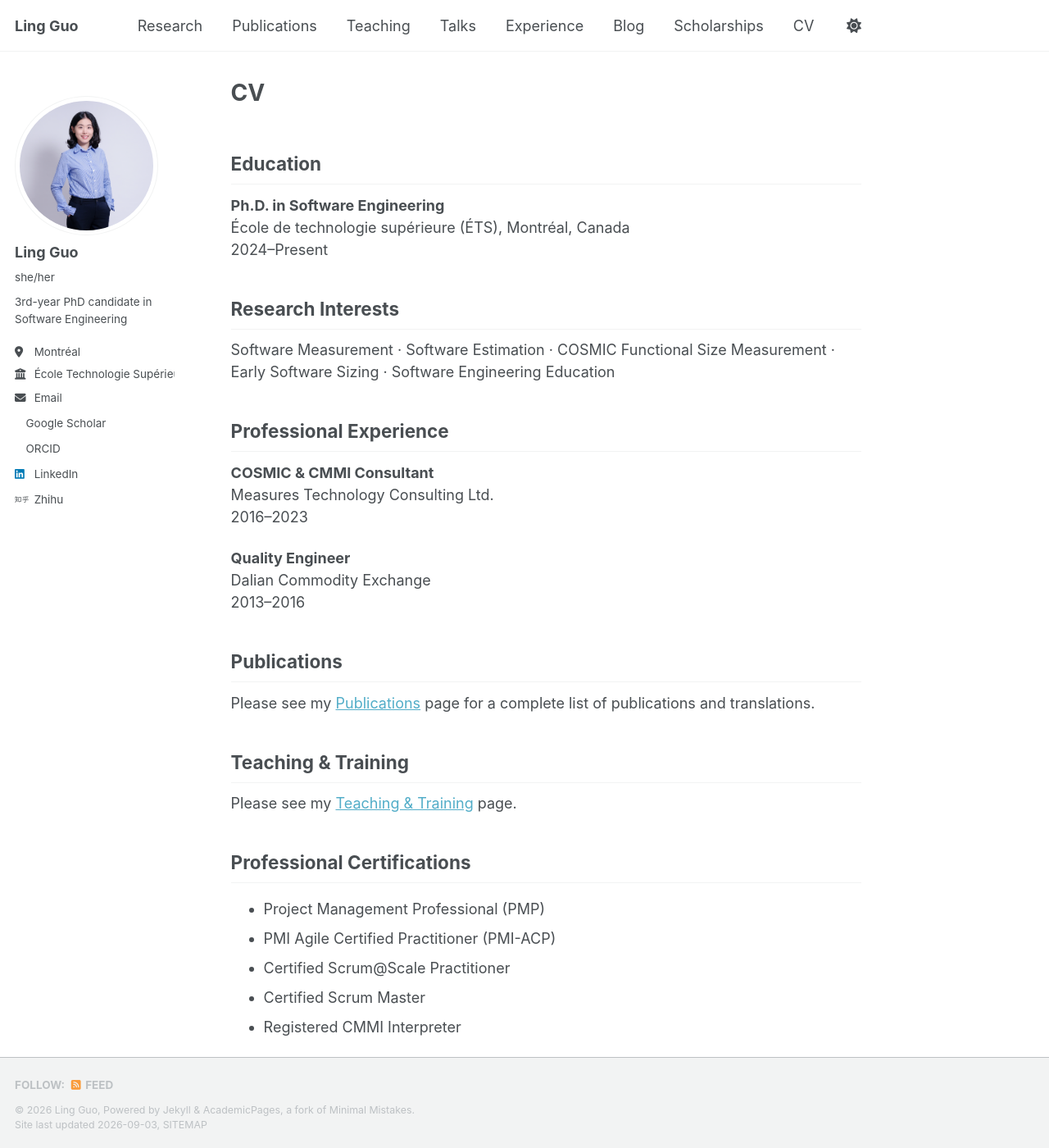
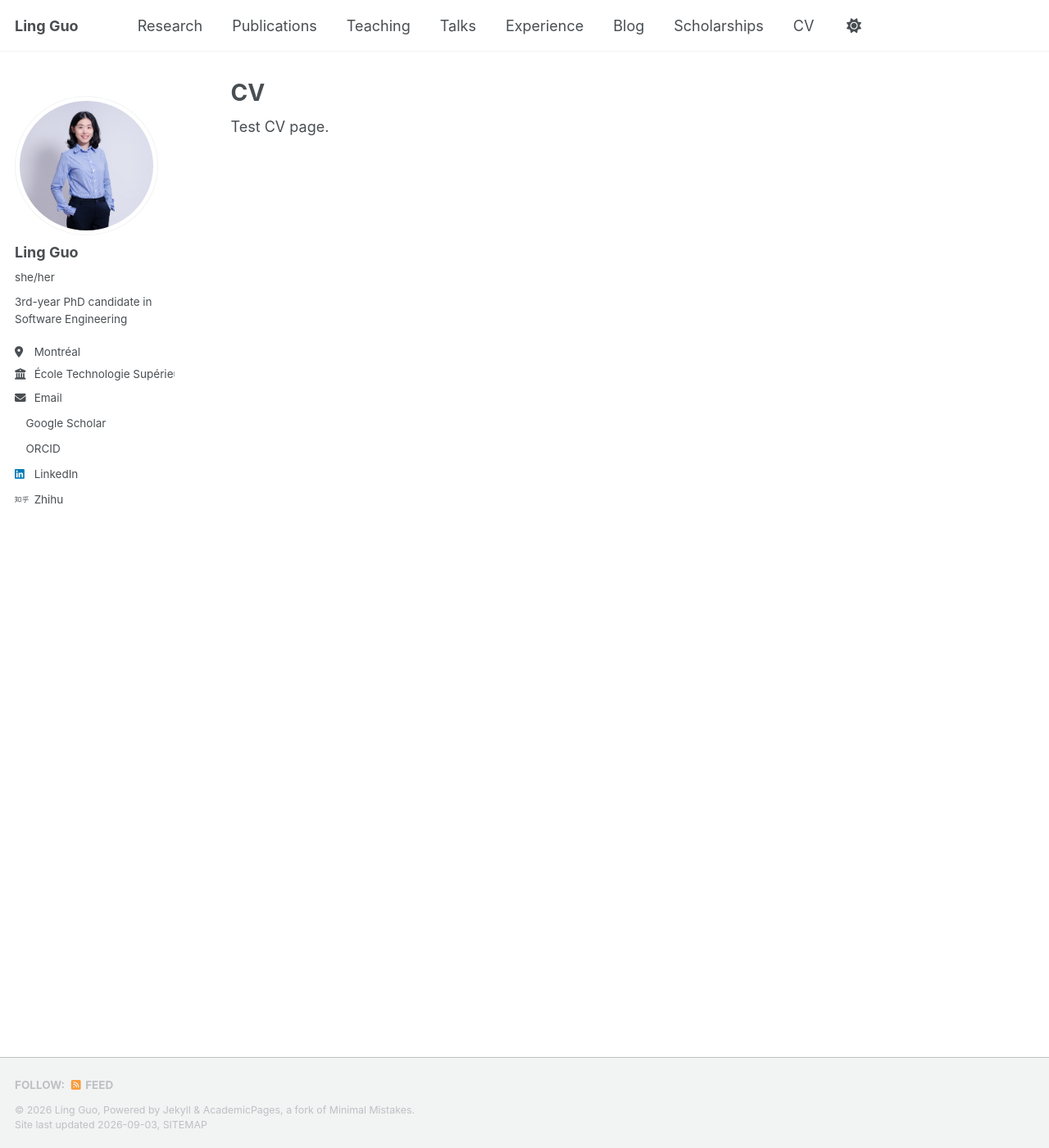
Before and after one commit to lingguo-research/lingguo-research.github.io, a Jekyll site: the page built from _pages/cv.md, in a window 1280 px wide and 1400 px high. Shown: the whole window at 82% size. Built offline with Jekyll 4.4.1, drawn with Linux system fonts in a browser that asks for light colours; a style sheet for code colours, icons or effects is not loaded.

Commit message:
Update cv.md

```diff
--- a/_pages/cv.md
+++ b/_pages/cv.md
@@ -4,42 +4,4 @@ permalink: /cv/
 author_profile: true
 ---
 
-## Education
-
-**Ph.D. in Software Engineering**
-École de technologie supérieure (ÉTS), Montréal, Canada
-2024–Present
-
-## Research Interests
-
-Software Measurement · Software Estimation · COSMIC Functional Size Measurement · Early Software Sizing · Software Engineering Education
-
-## Professional Experience
-
-**COSMIC & CMMI Consultant**
-Measures Technology Consulting Ltd.
-2016–2023
-
-**Quality Engineer**
-Dalian Commodity Exchange
-2013–2016
-
-## Publications
-
-Please see my [Publications](/publications/) page for a complete list of publications and translations.
-
-## Teaching & Training
-
-Please see my [Teaching & Training](/teaching/) page.
-
-## Professional Certifications
-
-- Project Management Professional (PMP)
-- PMI Agile Certified Practitioner (PMI-ACP)
-- Certified Scrum@Scale Practitioner
-- Certified Scrum Master
-- Registered CMMI Interpreter
-
-## Languages
-
-Chinese · English · French
+Test CV page.
```
